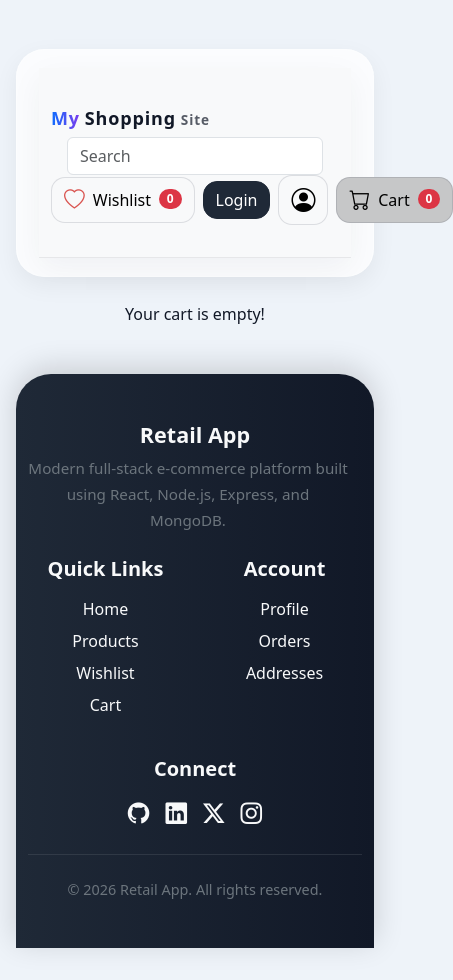
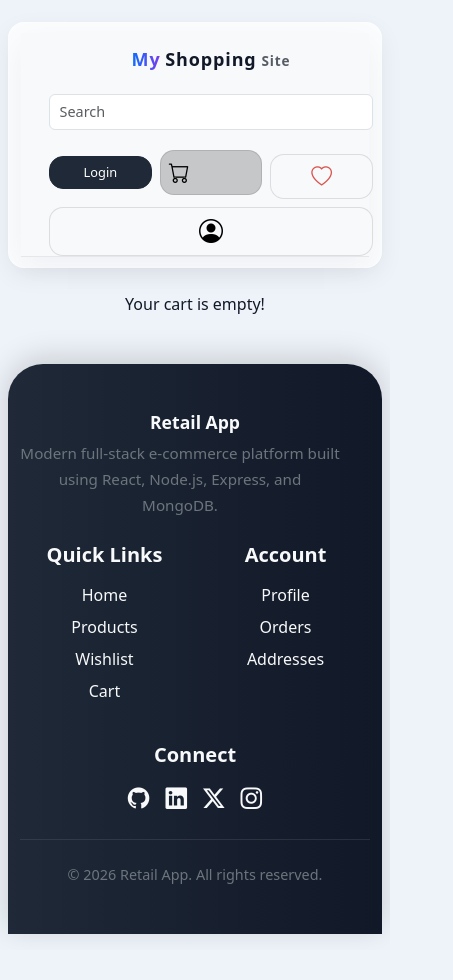
Before and after one commit to rishav-ghosh-98/Retail-App-Frontend, a React (Vite) app: page /cart in a window 390 px wide. Shown: the whole page, 453 px wide, since content can reach past the window. After the commit the page ends 950 px from the top, so only its background shows below. Built offline with nearby package versions, Linux system fonts and the light colour scheme.

Commit message:
changes in style as suggested and added local storage in address

```diff
--- a/src/App.css
+++ b/src/App.css
@@ -269,20 +269,153 @@ body {
   margin: 25px auto;
   padding: 18px 22px;
   border-radius: 28px;
+  box-sizing: border-box;
 
   background: rgba(255, 255, 255, 0.75);
 
   backdrop-filter: blur(12px);
   -webkit-backdrop-filter: blur(12px);
 
-  box-shadow:
-    0 8px 24px rgba(0, 0, 0, 0.06);
-
+  box-shadow: 0 8px 24px rgba(0, 0, 0, 0.06);
   border: 1px solid rgba(255, 255, 255, 0.3);
+}
+.custom-header .navbar {
+  padding: 0;
+}
+.custom-header .navbar .container {
+  display: flex;
+  justify-content: space-between;
+  align-items: center;
+  gap: 1rem;
+  padding: 0;
+}
+.custom-header .navbar-brand {
+  flex-shrink: 0;
+}
+.custom-header .navbar .d-flex:nth-of-type(1) {
+  flex: 1;
+  justify-content: center;
+  margin: 0 1rem;
+}
+.custom-header .navbar .d-flex:nth-of-type(1) input {
+  width: 100%;
+  max-width: 400px;
 }
 .custom-header .btn {
   border-radius: 14px;
+  white-space: nowrap;
 }
 .custom-header .badge {
   border-radius: 999px;
 }
+
+/* Responsive styles */
+@media (max-width: 1024px) {
+  .custom-header {
+    padding: 15px 18px;
+    margin: 20px auto;
+  }
+  .custom-header .navbar .d-flex:nth-of-type(1) input {
+    max-width: 300px;
+  }
+}
+
+@media (max-width: 768px) {
+  .App {
+    padding: 1rem 0.5rem 1.5rem;
+  }
+  .custom-header {
+    width: calc(100% - 20px);
+    padding: 12px 16px;
+    margin: 15px auto;
+    border-radius: 20px;
+  }
+  .custom-header .navbar {
+    flex-wrap: wrap;
+  }
+  .custom-header .navbar .container {
+    flex-direction: column;
+    gap: 0.75rem;
+    padding: 0;
+  }
+  .custom-header .navbar-brand {
+    width: 100%;
+    text-align: center;
+    margin-bottom: 0.5rem;
+  }
+  .custom-header .navbar .d-flex:nth-of-type(1) {
+    order: 2;
+    width: 100%;
+    margin: 0.5rem 0 0 0;
+  }
+  .custom-header .navbar .d-flex:nth-of-type(1) input {
+    max-width: 100%;
+  }
+  .custom-header .navbar .d-flex:nth-of-type(2) {
+    order: 3;
+    width: 100%;
+    gap: 0.5rem !important;
+    flex-wrap: wrap;
+    justify-content: center;
+  }
+  .custom-header .navbar .d-flex:nth-of-type(2) .btn {
+    flex: 1;
+    min-width: 80px;
+    font-size: 0.85rem;
+    padding: 0.4rem 0.6rem;
+  }
+  .custom-header .navbar .d-flex:nth-of-type(2) span {
+    display: none;
+  }
+  .custom-header .navbar .d-flex:nth-of-type(2) .btn i {
+    font-size: 1.2rem;
+  }
+  .container {
+    padding-left: 0.75rem !important;
+    padding-right: 0.75rem !important;
+  }
+  .page-section {
+    padding: 1.5rem;
+    border-radius: 1rem;
+  }
+}
+
+@media (max-width: 576px) {
+  .App {
+    padding: 0.75rem 0.5rem 1rem;
+  }
+  .custom-header {
+    width: 100%;
+    padding: 10px 12px;
+    margin: 10px 0;
+    border-radius: 16px;
+  }
+  .custom-header .navbar .container {
+    gap: 0.5rem;
+  }
+  .custom-header .navbar .d-flex:nth-of-type(1) input {
+    font-size: 0.9rem;
+    padding: 0.4rem 0.6rem;
+  }
+  .custom-header .navbar .d-flex:nth-of-type(2) .btn {
+    padding: 0.35rem 0.5rem;
+    font-size: 0.8rem;
+  }
+  .custom-header .navbar .d-flex:nth-of-type(2) .badge {
+    font-size: 0.65rem;
+    padding: 0.2rem 0.4rem;
+  }
+  .card {
+    border-radius: 0.75rem;
+  }
+  .page-section {
+    padding: 1rem;
+  }
+  h4 {
+    font-size: 1.1rem;
+  }
+  .btn {
+    font-size: 0.9rem;
+    padding: 0.4rem 0.8rem;
+  }
+}
--- a/src/components/Header.jsx
+++ b/src/components/Header.jsx
@@ -11,8 +11,8 @@ const Header = () => {
     <>
     <div className="custom-header">
       <nav className="navbar navbar-expand-lg bg-light">
-        <div className="container">
-          <NavLink className="navbar-brand text-decoration-none d-flex align-items-center" to="/">
+        <div className="container" style={{ display: "flex", justifyContent: "space-between", alignItems: "center", gap: "1rem" }}>
+          <NavLink className="navbar-brand text-decoration-none d-flex align-items-center" to="/" style={{ flexShrink: 0 }}>
             <div className="brand-logo">
               <span className="brand-accent">My</span>
               <span className="brand-main">Shopping</span>
@@ -20,19 +20,19 @@ const Header = () => {
             </div>
           </NavLink>
 
-          <div className="d-flex flex-grow-1 justify-content-center mx-3">
+          <div className="d-flex flex-grow-1 justify-content-center" style={{ margin: "0 1rem" }}>
             <input
               className="form-control"
               type="search"
               placeholder="Search"
-               value={searchTerm}
+              value={searchTerm}
               onChange={(e) => setSearchTerm(e.target.value)}
-              style={{ maxWidth: "400px" }}
+              style={{ maxWidth: "400px", width: "100%" }}
               aria-label="Search"
             />
           </div>
 
-          <div className="d-flex align-items-center gap-2">
+          <div className="d-flex align-items-center gap-2" style={{ flexShrink: 0 }}>
             <NavLink to="/wishlist" className="btn btn-light d-flex align-items-center gap-2">
               <i className="bi bi-heart" style={{ fontSize: "1.3rem", color: "#d9534f" }}></i>
               <span>Wishlist</span>
--- a/src/context/AddressContext.jsx
+++ b/src/context/AddressContext.jsx
@@ -1,8 +1,7 @@
-import { useState } from "react";
+import { useState, useEffect } from "react";
 import { AddressContext } from "../hooks/useAddress";
 
-export const AddressProvider = ({ children }) => {
-  const [addresses, setAddresses] = useState([
+const DEFAULT_ADDRESSES = [
   {
     id: 1,
     name: "John Doe",
@@ -12,9 +11,31 @@ export const AddressProvider = ({ children }) => {
     state: "West Bengal",
     pincode: "700016",
   },
-  ]);
+];
 
-  const [selectedId, setSelectedId] = useState(addresses[0]?.id ?? null);
+export const AddressProvider = ({ children }) => {
+  // Initialize addresses from localStorage or use defaults
+  const [addresses, setAddresses] = useState(() => {
+    const storedAddresses = localStorage.getItem("addresses");
+    return storedAddresses ? JSON.parse(storedAddresses) : DEFAULT_ADDRESSES;
+  });
+
+  const [selectedId, setSelectedId] = useState(() => {
+    const storedSelectedId = localStorage.getItem("selectedAddressId");
+    return storedSelectedId ? parseInt(storedSelectedId) : (addresses[0]?.id ?? null);
+  });
+
+  // Save addresses to localStorage whenever they change
+  useEffect(() => {
+    localStorage.setItem("addresses", JSON.stringify(addresses));
+  }, [addresses]);
+
+  // Save selectedId to localStorage whenever it changes
+  useEffect(() => {
+    if (selectedId) {
+      localStorage.setItem("selectedAddressId", selectedId.toString());
+    }
+  }, [selectedId]);
 
   const addAddress = (address) => {
     setAddresses((prev) => [...prev, { ...address, id: Date.now() }]);
--- a/src/index.css
+++ b/src/index.css
@@ -20,3 +20,28 @@ body,
 body {
   background: #eef3f9;
 }
+
+/* Responsive container adjustments */
+@media (max-width: 768px) {
+  .container {
+    max-width: 100% !important;
+    padding-left: 0.75rem !important;
+    padding-right: 0.75rem !important;
+  }
+}
+
+@media (max-width: 576px) {
+  .container {
+    max-width: 100% !important;
+    padding-left: 0.5rem !important;
+    padding-right: 0.5rem !important;
+  }
+  .row {
+    margin-right: -0.375rem !important;
+    margin-left: -0.375rem !important;
+  }
+  .col-12, [class*="col-"] {
+    padding-right: 0.375rem !important;
+    padding-left: 0.375rem !important;
+  }
+}
--- a/src/pages/ProductDetail.jsx
+++ b/src/pages/ProductDetail.jsx
@@ -76,7 +76,7 @@ const ProductDetail = () => {
 
           {/* RIGHT - Product Details */}
           <div className="col-12 col-md-7">
-            <h4>{product.title}</h4>
+            <h4 style={{ marginTop: "1rem" }}>{product.title}</h4>
             <div>
               {renderStars(product.rating)}
               <span className="ms-1 text-muted">{product.rating}</span>
```
Lines whose indentation alone changed are shown as unchanged.
